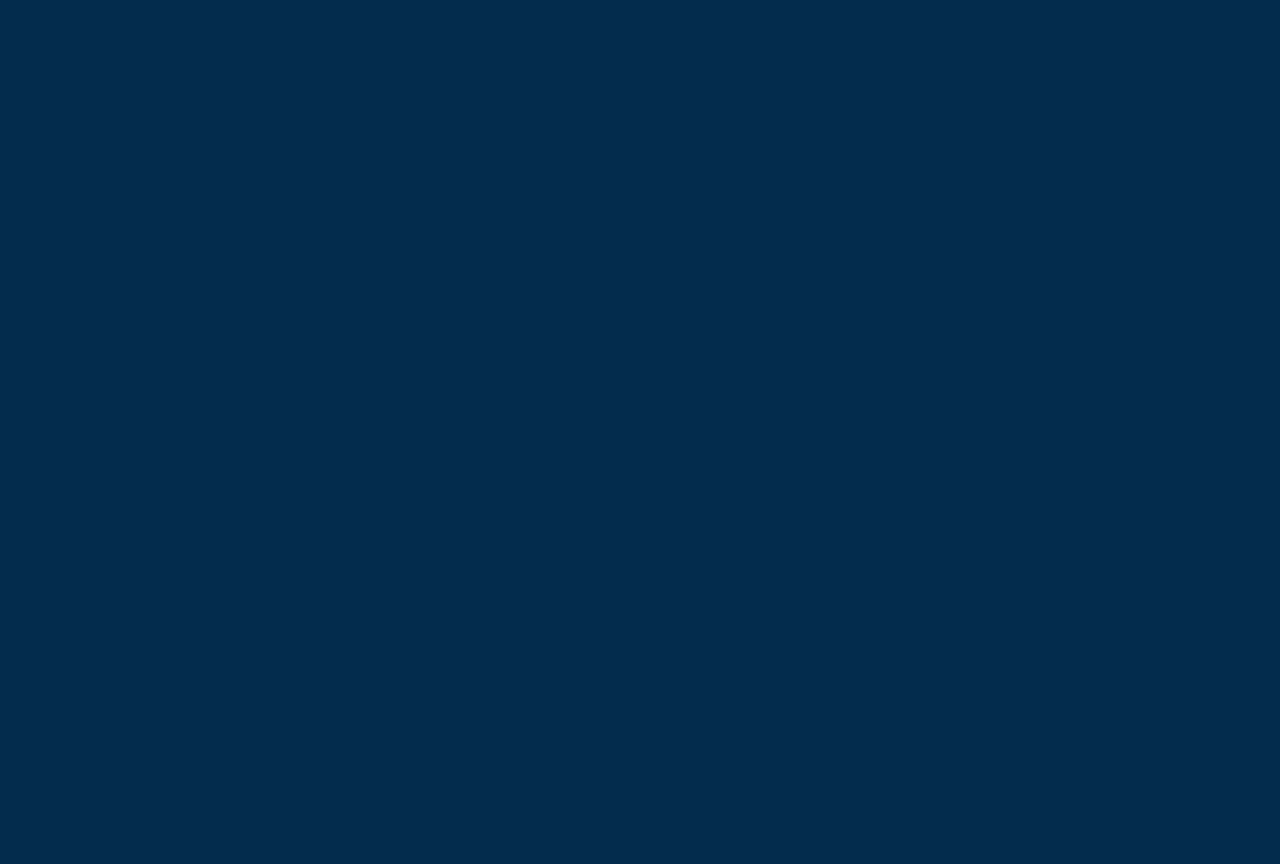
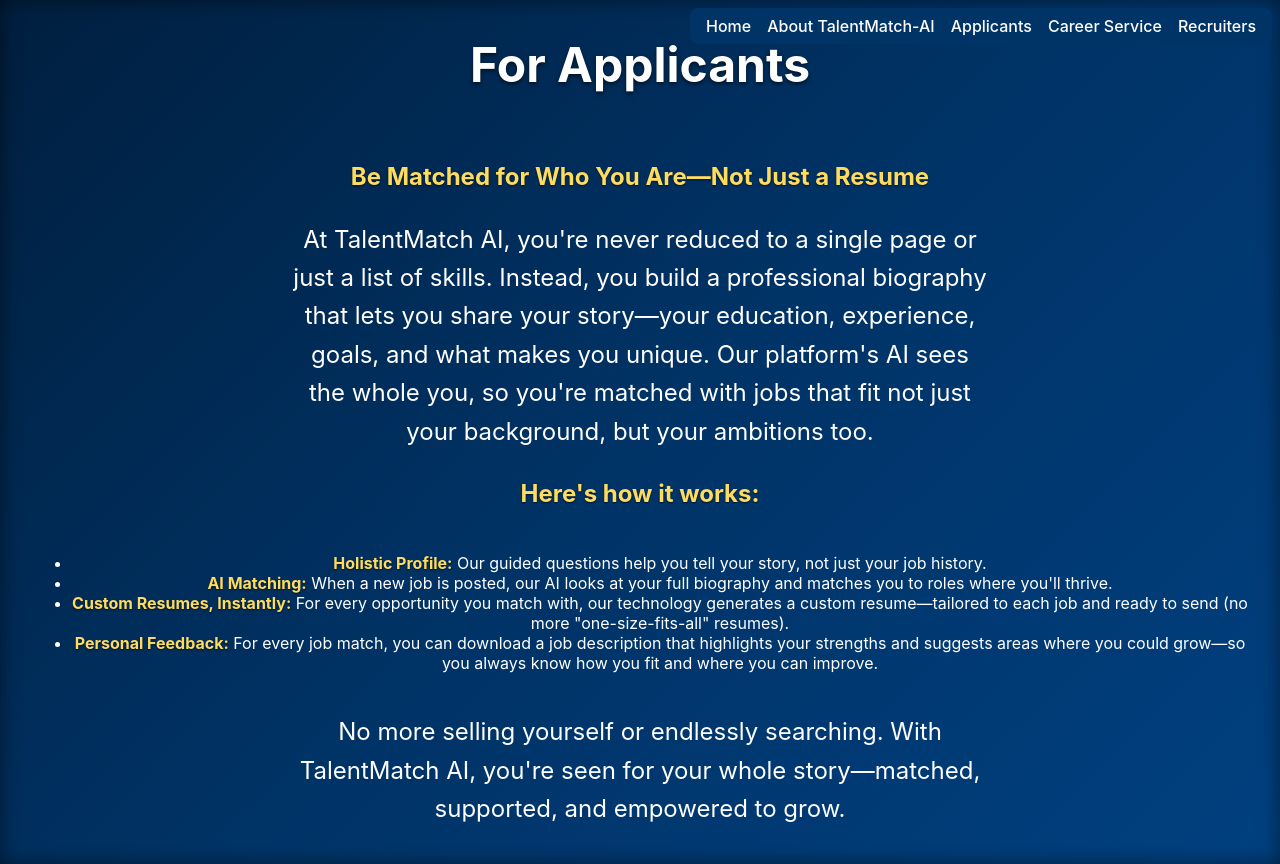
Before and after one commit to danny0ceanCA/airecruiting, a React (Create React App) app in the folder frontend/: page /about/applicants in a window 1280 px wide. Before the commit this address had no page. Before the commit the page ends 800 px from the top, so only its background shows below. Built offline with nearby package versions, Linux system fonts and the light colour scheme.

Commit message:
Add public About pages

```diff
--- /dev/null
+++ b/frontend/src/AboutApplicants.js
@@ -0,0 +1,31 @@
+import React from 'react';
+import TopMenu from './TopMenu';
+import './InfoPage.css';
+
+function AboutApplicants() {
+  return (
+    <div className="info-container">
+      <TopMenu />
+      <h2>For Applicants</h2>
+      <p><strong>Be Matched for Who You Are—Not Just a Resume</strong></p>
+      <p>
+        At TalentMatch AI, you're never reduced to a single page or just a list of skills.
+        Instead, you build a professional biography that lets you share your story—your education,
+        experience, goals, and what makes you unique. Our platform's AI sees the whole you,
+        so you're matched with jobs that fit not just your background, but your ambitions too.
+      </p>
+      <p><strong>Here's how it works:</strong></p>
+      <ul>
+        <li><strong>Holistic Profile:</strong> Our guided questions help you tell your story, not just your job history.</li>
+        <li><strong>AI Matching:</strong> When a new job is posted, our AI looks at your full biography and matches you to roles where you'll thrive.</li>
+        <li><strong>Custom Resumes, Instantly:</strong> For every opportunity you match with, our technology generates a custom resume—tailored to each job and ready to send (no more "one-size-fits-all" resumes).</li>
+        <li><strong>Personal Feedback:</strong> For every job match, you can download a job description that highlights your strengths and suggests areas where you could grow—so you always know how you fit and where you can improve.</li>
+      </ul>
+      <p>
+        No more selling yourself or endlessly searching. With TalentMatch AI, you're seen for your whole story—matched, supported, and empowered to grow.
+      </p>
+    </div>
+  );
+}
+
+export default AboutApplicants;
--- /dev/null
+++ b/frontend/src/AboutCareerServices.js
@@ -0,0 +1,29 @@
+import React from 'react';
+import TopMenu from './TopMenu';
+import './InfoPage.css';
+
+function AboutCareerServices() {
+  return (
+    <div className="info-container">
+      <TopMenu />
+      <h2>For Career Services</h2>
+      <p><strong>Empower Student Success—With Data, Insight, and Real Opportunity</strong></p>
+      <p>
+        TalentMatch AI is designed for career services teams that want more than just job postings.
+        Our platform gives you the tools to support your students as whole people and deliver the outcomes your institution values most.
+      </p>
+      <p><strong>Here’s how it works:</strong></p>
+      <ul>
+        <li><strong>Holistic Student Profiles:</strong> Students build rich biographies that showcase their unique backgrounds, strengths, and goals—not just a list of jobs.</li>
+        <li><strong>AI-Driven Matching:</strong> As employers post new roles, our AI matches your students based on who they are and where they’re headed, ensuring better fit and better placement rates.</li>
+        <li><strong>Custom Resumes and Actionable Feedback:</strong> For every match, the platform generates tailored resumes and job match reports—highlighting each student’s strengths, plus areas for further growth.</li>
+        <li><strong>Instant Reporting:</strong> Monitor placement rates, match quality, and engagement in real time. Generate compliance and accreditation reports with just a click.</li>
+      </ul>
+      <p>
+        With TalentMatch AI, you help students get discovered for their full potential—while easily meeting your department’s reporting and success goals.
+      </p>
+    </div>
+  );
+}
+
+export default AboutCareerServices;
--- /dev/null
+++ b/frontend/src/AboutRecruiters.js
@@ -0,0 +1,31 @@
+import React from 'react';
+import TopMenu from './TopMenu';
+import './InfoPage.css';
+
+function AboutRecruiters() {
+  return (
+    <div className="info-container">
+      <TopMenu />
+      <h2>For Recruiters</h2>
+      <p><strong>Find Talent That’s More Than Just a Resume</strong></p>
+      <p>
+        TalentMatch AI goes beyond keywords and job boards. Our platform uses advanced AI to match you with healthcare candidates who are more than just lists of credentials—they’re whole people with stories, potential, and real passion for the work.
+      </p>
+      <p><strong>Here’s how it works:</strong></p>
+      <ul>
+        <li><strong>AI-Powered Matching:</strong> When you post a job, our AI instantly reviews the entire pool of candidate biographies—not just their skills, but their interests, strengths, and aspirations.</li>
+        <li><strong>Custom Resumes for Every Match:</strong> For each strong match, TalentMatch AI generates a custom resume tailored to your role, so you see exactly how each candidate’s background aligns with your needs.</li>
+        <li><strong>See the Whole Candidate:</strong> You don’t just get bullet points—you get a complete view, including a candidate’s growth areas and strengths, as analyzed by our platform.</li>
+        <li><strong>Job Insights at a Glance:</strong> Download clear job match reports for each candidate, showing where they excel, areas for development, and why they’re a strong fit.</li>
+      </ul>
+      <p>
+        Spend less time sifting through generic applications, and more time connecting with candidates who are truly ready to succeed in your roles.
+      </p>
+      <p>
+        With TalentMatch AI, hiring is smarter, faster, and built for real results.
+      </p>
+    </div>
+  );
+}
+
+export default AboutRecruiters;
--- a/frontend/src/App.js
+++ b/frontend/src/App.js
@@ -13,6 +13,10 @@ import Metrics from './Metrics';
 import CareerStaffInfo from './CareerStaffInfo';
 import ActivityLog from './ActivityLog';
 import AdminUsers from './AdminUsers';
+import AboutApplicants from './AboutApplicants';
+import AboutRecruiters from './AboutRecruiters';
+import AboutCareerServices from './AboutCareerServices';
+import AboutPanel from './AboutPanel';
 
 function App() {
   return (
@@ -22,6 +26,10 @@ function App() {
           <Route path="/" element={<Navigate to="/login" replace />} />
           <Route path="/login" element={<LoginForm />} />
           <Route path="/register" element={<RegisterForm />} />
+          <Route path="/about" element={<AboutPanel />} />
+          <Route path="/about/applicants" element={<AboutApplicants />} />
+          <Route path="/about/recruiters" element={<AboutRecruiters />} />
+          <Route path="/about/career-service" element={<AboutCareerServices />} />
           <Route
             path="/dashboard"
             element={
--- /dev/null
+++ b/frontend/src/InfoPage.css
@@ -0,0 +1,33 @@
+.info-container {
+  background: linear-gradient(135deg, #001f3f, #003366 50%, #004080);
+  min-height: 100vh;
+  color: white;
+  padding: 2rem;
+  position: relative;
+  display: flex;
+  flex-direction: column;
+  align-items: center;
+  justify-content: center;
+  text-align: center;
+  gap: 1.5rem;
+  box-shadow: inset 0 0 20px rgba(0, 0, 0, 0.5);
+}
+
+.info-container h2 {
+  margin-top: 0;
+  font-size: 3rem;
+  text-shadow: 0 2px 4px rgba(0, 0, 0, 0.6);
+}
+
+.info-container p {
+  max-width: 700px;
+  line-height: 1.6;
+  font-size: 1.5rem;
+  margin: 0 1rem;
+}
+
+.info-container strong {
+  color: #ffdc5e;
+  font-weight: 700;
+  text-shadow: 0 1px 2px rgba(0, 0, 0, 0.6);
+}
--- a/frontend/src/TopMenu.js
+++ b/frontend/src/TopMenu.js
@@ -5,6 +5,7 @@ import './TopMenu.css';
 function TopMenu() {
   return (
     <nav className="top-menu">
+      <Link to="/login">Home</Link>
       <Link to="/about">About TalentMatch-AI</Link>
       <Link to="/about/applicants">Applicants</Link>
       <Link to="/about/career-service">Career Service</Link>
```
